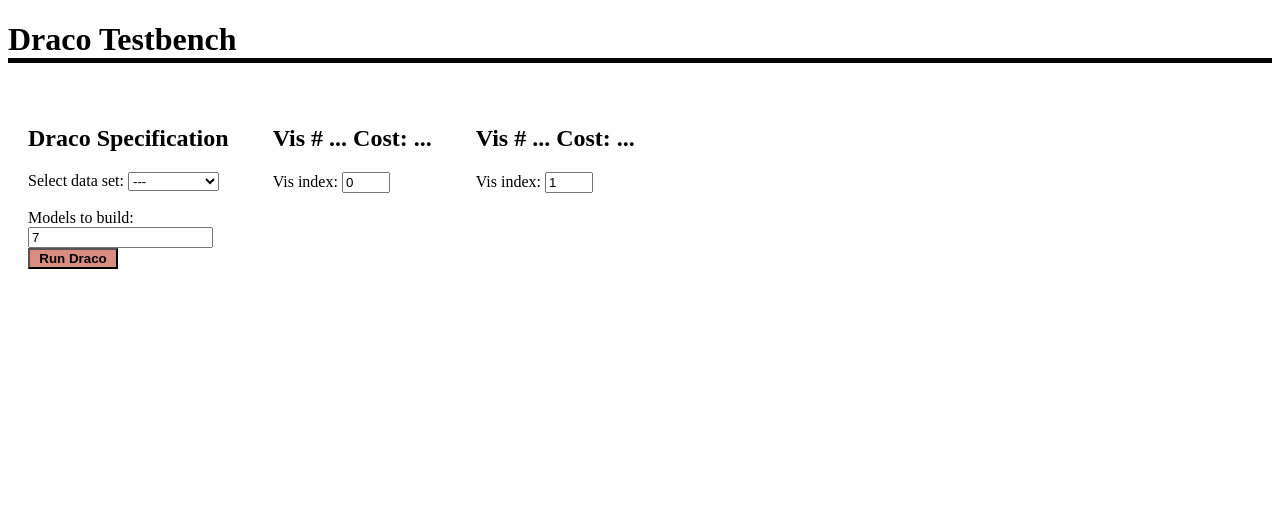
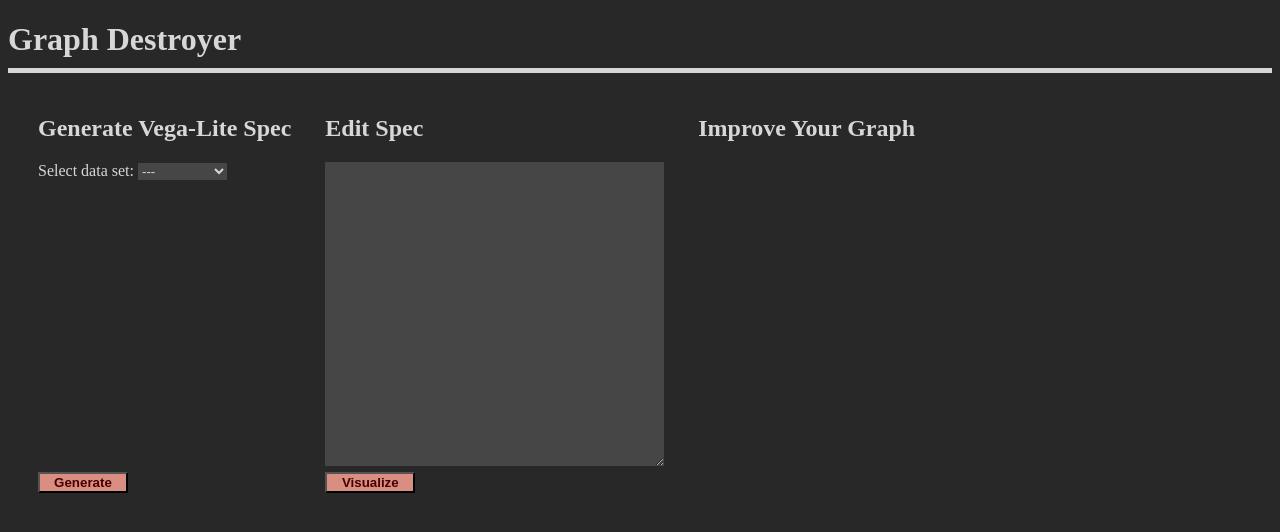
Before and after one commit to jku-vds-lab/redesign, a website built with webpack: page index.html in a window 1280 px wide. Built offline with nearby package versions, Linux system fonts and the light colour scheme; what draco-vis would draw is missing.

Commit message:
trasforming into Graph Destroyer

```diff
--- a/index.html
+++ b/index.html
@@ -7,65 +7,40 @@
 </head>
 
 <body id="body">
+    <div class="global_div">
         <h1 id="heading">replace me</h1>
         <div id=data class="DRAcontainer">
             <div>
-            <h2>Draco Specification</h2>
+                <h2>Generate Vega-Lite Spec</h2>
+            </div>
+            <div class="middle_container">
+                <label for="selectData">Select data set: </label>
+                <select id="selectData" disabled></select>
+                <form id="fields"></form>
             </div>
             <div>
-            <label for="selectData">Select data set: </label>
-            <select id="selectData" disabled>
-            </select>
-        </div>
-        <div>
-            <form id="fields">
-
-            </form>
-        </div>
-        <div>
-            <br>
-            <form>
-                <label for="n_models">Models to build:</label><br>
-                <input type="number" id="n_models" class="number_field" value=7 name="n_models" step="1">
-            </form>
-        </div>
-        <div>
-                <button id="draco_reason" class="run_button" disabled><b>Run Draco</b></button>
+                <button id="draco_reason" class="run_button" disabled><b>Generate</b></button>
             </div>
         </div>
         <div class="DRAcontainer">
             <div>
-            <h2 id='vis_left_header'>Vis # ... Cost: ...</h2>
+                <h2>Edit Spec</h2>
+            </div>
+            <div class="middle_container">
+                <textarea id="vega_spec" class="vega_spec" rows="20" cols="40"></textarea>
             </div>
             <div>
-        <form>
-            <label for="index_left">Vis index:</label>
-            <input type="number" id="index_left" class="number_field" value=0 step="1" min="0" max="1">
-        </form>
-    </div>
-    <div class="vega_container">
-    <div id="vega_left" ></div>
+                <button id="build_graph" class="run_button"><b>Visualize</b></button>
             </div>
         </div>
-    <div class="DRAcontainer">
+        <div class="GRAPHcontainer">
             <div>
-            <h2 id='vis_right_header'>Vis # ... Cost: ...</h2>
-    </div>
-    <div>
-        <form>
-            <label for="index_right">Vis index:</label>
-            <input type="number" id="index_right" class="number_field" value=1 step="1" min="0" max="1">
-        </form>
+                <h2 id='vis_right_header'>Improve Your Graph</h2>
             </div>
             <div class="vega_container">
                 <div id="vega_right" ></div>
             </div>
-    <div id="soft_con_box" >
-        <p id="soft_con"></p>
         </div>
-    </div>
-    <div id=t_sne_plot>
-
     </div>
     <!-- ------------------------------------------------------------------------------------ -->
     <script src="bundle.js"></script> <!-- bundle.js = filename assigned in webpack.config.js -->
--- a/src/index.ts
+++ b/src/index.ts
@@ -5,8 +5,8 @@
 import * as tsnejs from './tsne';
 import * as d3 from 'd3';
 
-document.title = 'Redesign';
-document.getElementById('heading').textContent = 'Draco Testbench';
+document.title = 'Graph Destroyer';
+document.getElementById('heading').textContent = 'Graph Destroyer';
 let draco_instance: Draco;
 let dataOptions: string | any[];
 
@@ -154,22 +154,19 @@
 const reason_plot = () => {
   let spec = generateDRACOSpecification();
   //const result = draco_instance.solve((document.getElementById("draco_query") as HTMLTextAreaElement).value);
-  let number_of_models = (document.getElementById('n_models')as HTMLInputElement).value as unknown as number;
+  //let number_of_models = (document.getElementById('n_models')as HTMLInputElement).value as unknown as number;
+  let number_of_models = 1;
   currentResult = draco_instance.solve(spec,{"models":number_of_models});
   console.log("Specification solved: ",currentResult);
-  let softCons = "";
-  for (let i=0; i<(currentResult.models[0].violations).length; i++){
-    let curViolation = currentResult.models[0].violations[i];
-    softCons += curViolation.description + " weight: " + curViolation.weight + "<br>";
-  }
-  formatRules(currentResult);
+
+  //formatRules(currentResult);
   //let sortedViolations = displayViolations(false);
   //document.getElementById('soft_con').innerHTML = softCons;
   //document.getElementById('soft_con').innerHTML = sortedViolations;
-  updateLeft();
-  updateRight();
-  (document.getElementById("index_left")as HTMLInputElement).max = (number_of_models - 1) as unknown as string ;
-  (document.getElementById("index_right")as HTMLInputElement).max = (number_of_models - 1) as unknown as string ;
+  //updateLeft();
+  //updateRight();
+  (document.getElementById("vega_spec")as HTMLInputElement).value = JSON.stringify(currentResult.specs[0]);
+ // (document.getElementById("index_right")as HTMLInputElement).max = (number_of_models - 1) as unknown as string ;
   /* exporting visual Embeddings */
   exportVisualEmbeddings();
 }
@@ -180,9 +177,8 @@
   document.getElementById('vis_left_header').innerHTML = "Vis #"+ index as string + "; Cost: " + currentResult.models[index].costs as string;
 }
 const updateRight = () => {
-  let index = (document.getElementById("index_right")as HTMLInputElement).value as unknown as number;
-  embed('#vega_right',currentResult.specs [index]);
-  document.getElementById('vis_right_header').innerHTML = "Vis #"+ index as string + "; Cost: " + currentResult.models[index].costs as string;
+  let spec = JSON.parse((document.getElementById("vega_spec")as HTMLInputElement).value);
+  embed('#vega_right',spec);
 }
 
 /*
@@ -384,8 +380,9 @@
 }
 
 document.getElementById('draco_reason').addEventListener("click", reason_plot);
-document.getElementById('index_left').addEventListener("change", updateLeft);
-document.getElementById('index_right').addEventListener("change", updateRight);
+document.getElementById('build_graph').addEventListener("click", updateRight);
+//document.getElementById('index_left').addEventListener("change", updateLeft);
+//document.getElementById('index_right').addEventListener("change", updateRight);
 
 init_draco();
 
--- a/src/style.scss
+++ b/src/style.scss
@@ -1,28 +1,51 @@
 
 $header-color: rgb(0, 0, 0); // Sass variable: https://sass-lang.com/guide
+$text-color: rgb(215,215,215);
+$background-color: rgb(40,40,40);
 
 h1 {
-  color: $header-color;
-  border-bottom: 5px solid $header-color;
+  color: $text-color;
+  border-bottom: 5px solid $text-color;
+  padding-bottom: 10px;
 }
-.container {
+
+body {
+  color: $text-color;
+  background: $background-color;
+}
+.global-div {
+  width: 80%;
+}
+.middle_container {
   margin: 0 auto;
-  padding: 20px;
-  background: #ffffff;
-  width: 260px;
+  padding: 0px;
   display:inline-block;
   vertical-align:top;
+  height: 310px;
 }
 .DRAcontainer {
-  margin: 0 auto;
-  padding: 20px;
-  background: #ffffff;
+  margin: auto;
+  padding-left: 30px;
   display:inline-block;
   vertical-align:top;
+  width: 250;
 }
-
-.number_field {
-  width: 15;
+.GRAPHcontainer {
+  margin: auto;
+  padding-left: 30px;
+  display:inline-block;
+  vertical-align:top;
+  width: 600;
+}
+select {
+  background-color: rgb(70,70,70);
+  color: $text-color;
+  border: none;
+}
+textarea {
+  background-color: rgb(70,70,70);
+  color: $text-color;
+  border: none;
 }
 
 .vega_container {
@@ -32,8 +55,9 @@
 }
 
 .run_button {
-  background-color: #d88d80;
+  background-color: #d98e81;
   width: 90px;
+  color: #440000
 }
 
 .tooltip {
```
Also changed, not shown: 1 other file. Lines whose indentation alone changed are shown as unchanged.
